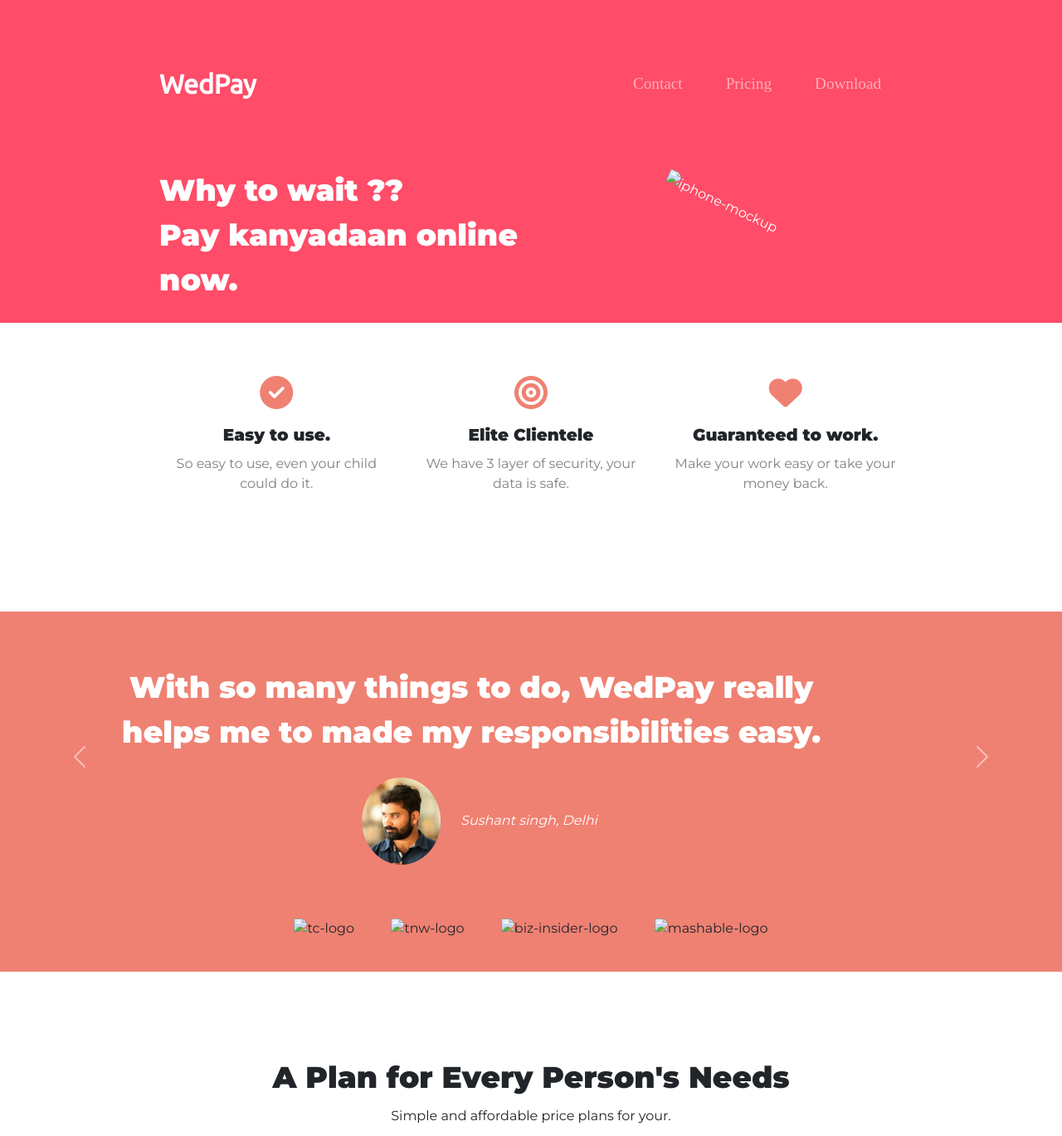
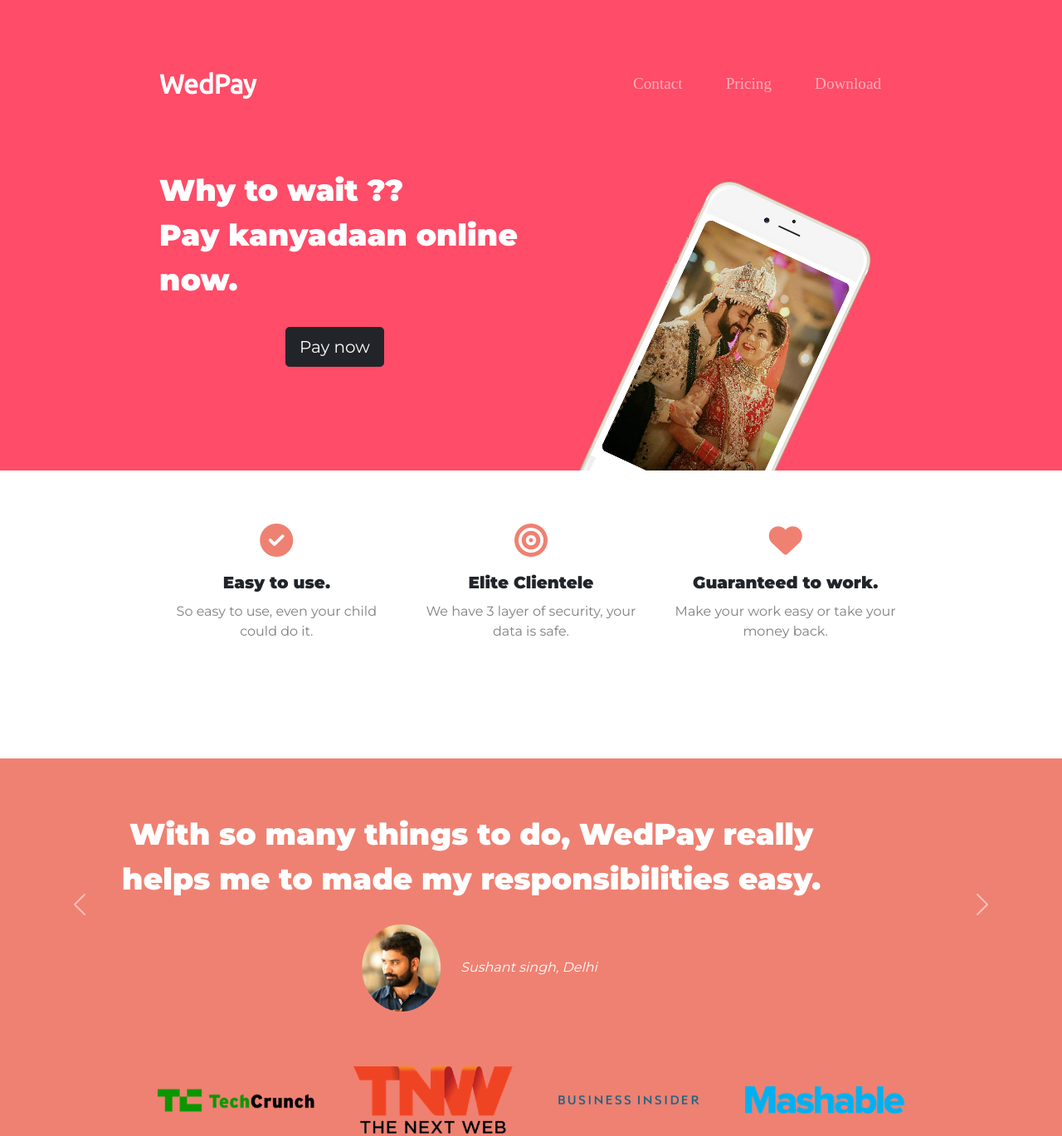
Before and after one commit to Kiet-Ashish/WedPay, a plain HTML site: page index.html in a window 1280 px wide. Shown: the top 1369 px of the page at 83% size. Drawn offline with nearby package versions, Linux system fonts and the light colour scheme; files that its build step writes are made by us from their sources; files whose address does not match are found by name.

Commit message:
version 0.1

```diff
--- a/index.html
+++ b/index.html
@@ -8,8 +8,8 @@
   <link href="https://cdn.jsdelivr.net/npm/bootstrap@5.1.3/dist/css/bootstrap.min.css" rel="stylesheet" integrity="sha384-1BmE4kWBq78iYhFldvKuhfTAU6auU8tT94WrHftjDbrCEXSU1oBoqyl2QvZ6jIW3" crossorigin="anonymous">
   <script src="https://cdn.jsdelivr.net/npm/bootstrap@5.1.3/dist/js/bootstrap.bundle.min.js" integrity="sha384-ka7Sk0Gln4gmtz2MlQnikT1wXgYsOg+OMhuP+IlRH9sENBO0LRn5q+8nbTov4+1p" crossorigin="anonymous"></script>
   <!-- style sheet -->
-  <link rel="stylesheet" href="css/styles.css">
-  <link rel="icon" href="C:\Users\my dell\Desktop\Web Development\WedPay\images\wedpay-icon.png">
+  <link rel="stylesheet" href="styles.css">
+  <link rel="icon" href="wedpay-icon.png">
   <!-- Font Awesome -->
   <script src="https://kit.fontawesome.com/69d727b4a3.js" crossorigin="anonymous"></script>
   <!-- goole font -->
@@ -52,7 +52,7 @@
       <button type="button" class="btn btn-dark btn-lg butn"></i> Pay now</button>
     </div>
     <div class="col-lg-6">
-      <img class="first-image" src="images/iphone6.png" alt="iphone-mockup">
+      <img class="first-image" src="iphone6.png" alt="iphone-mockup">
     </div>
   </div>
 
@@ -87,12 +87,12 @@
     <div class="carousel-inner">
       <div class="carousel-item active container-fluid">
         <h2>With so many things to do, WedPay really helps me to made my responsibilities easy.</h2>
-        <img class ="testimonials-image" src="C:\Users\my dell\Desktop\Web Development\WedPay\images\photo.png" alt="Sushant-profile">
+        <img class ="testimonials-image" src="photo.png" alt="Sushant-profile">
         <em>Sushant singh, Delhi</em>
       </div>
       <div class="carousel-item container-fluid">
         <h2>Great service, Great work. Makes the job a lot easier.</h2>
-        <img class="testimonials-image" src="C:\Users\my dell\Desktop\Web Development\WedPay\images\deepak-image-2.jpg" alt="deepak-profile">
+        <img class="testimonials-image" src="deepak-image-2.jpg" alt="deepak-profile">
         <em>Deepak Chaudhary, Noida</em>
       </div>
     </div>
@@ -115,10 +115,10 @@
   <!-- Press -->
 
   <section id="press">
-    <img class="press-images" src="images/techcrunch.png" alt="tc-logo">
-    <img class="press-images" src="images/tnw.png" alt="tnw-logo">
-    <img class="press-images" src="images/bizinsider.png" alt="biz-insider-logo">
-    <img class="press-images" src="images/mashable.png" alt="mashable-logo">
+    <img class="press-images" src="techcrunch.png" alt="tc-logo">
+    <img class="press-images" src="tnw.png" alt="tnw-logo">
+    <img class="press-images" src="bizinsider.png" alt="biz-insider-logo">
+    <img class="press-images" src="mashable.png" alt="mashable-logo">
 
   </section>
 
```
